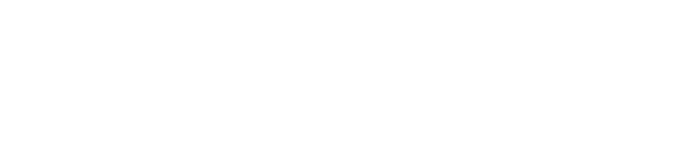
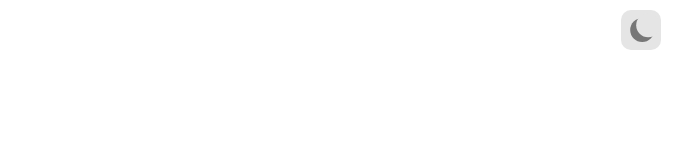
Before and after one commit to karolsitarz/waterstreak, a React app: page / in a window 1280 px wide. Shown: the top 160 px of the page, without its empty margins (449-1141 px from the left). Built offline with nearby package versions, Linux system fonts and the light colour scheme.

Commit message:
change theme in goal input

```diff
--- a/src/components/App.tsx
+++ b/src/components/App.tsx
@@ -40,7 +40,8 @@
   position: absolute;
   top: 0.5em;
   right: 0.5em;
-  z-index: 1;
+  z-index: 100;
+  pointer-events: auto;
   background-color: var(--light);
   border-radius: 0.5em;
   overflow: hidden;
--- a/src/components/Input/GoalInput.tsx
+++ b/src/components/Input/GoalInput.tsx
@@ -28,7 +28,7 @@
 
 const Container = styled.section<Props>`
   position: fixed;
-  z-index: 1000;
+  z-index: 10;
   top: 0;
   left: 0;
   width: 100vw;
```
